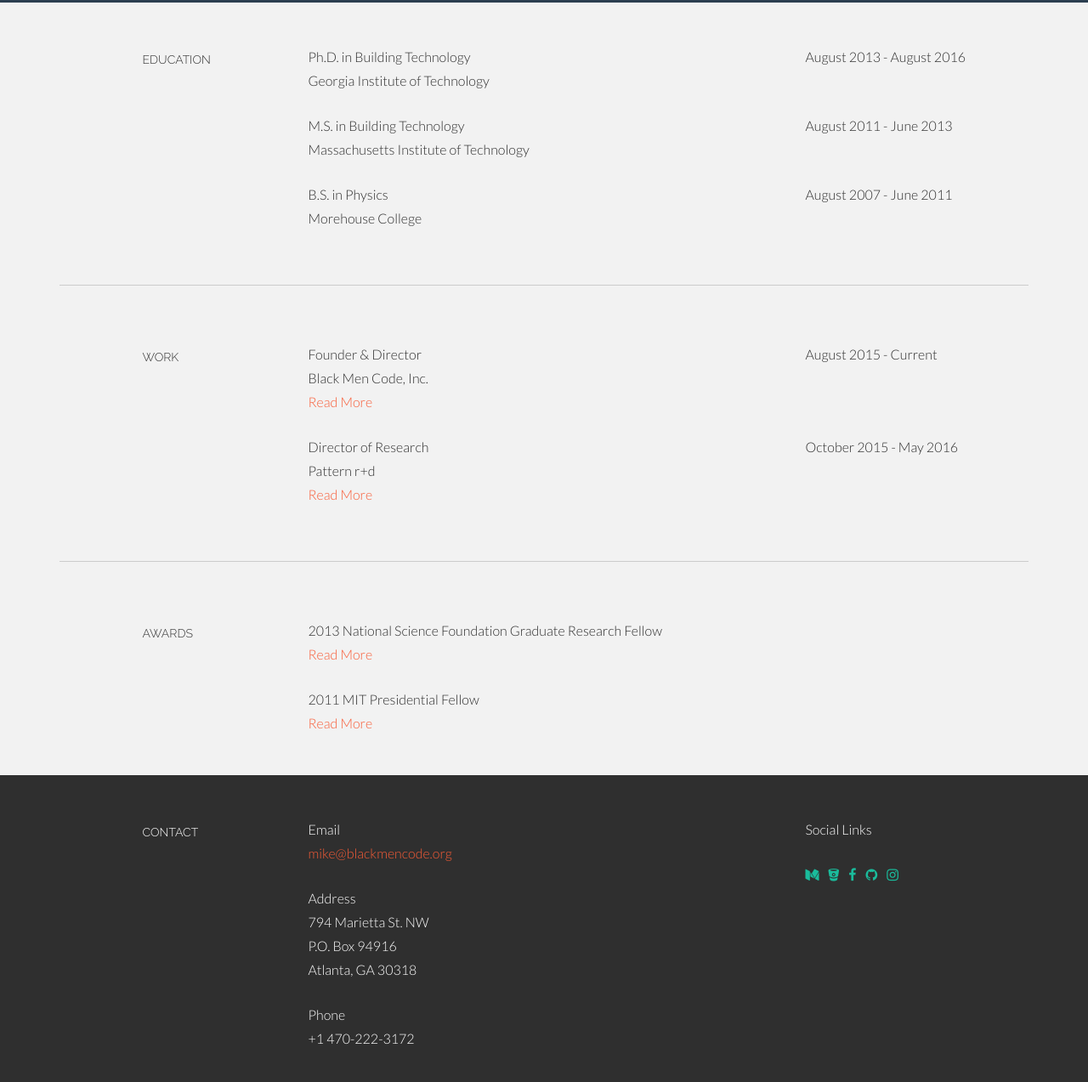
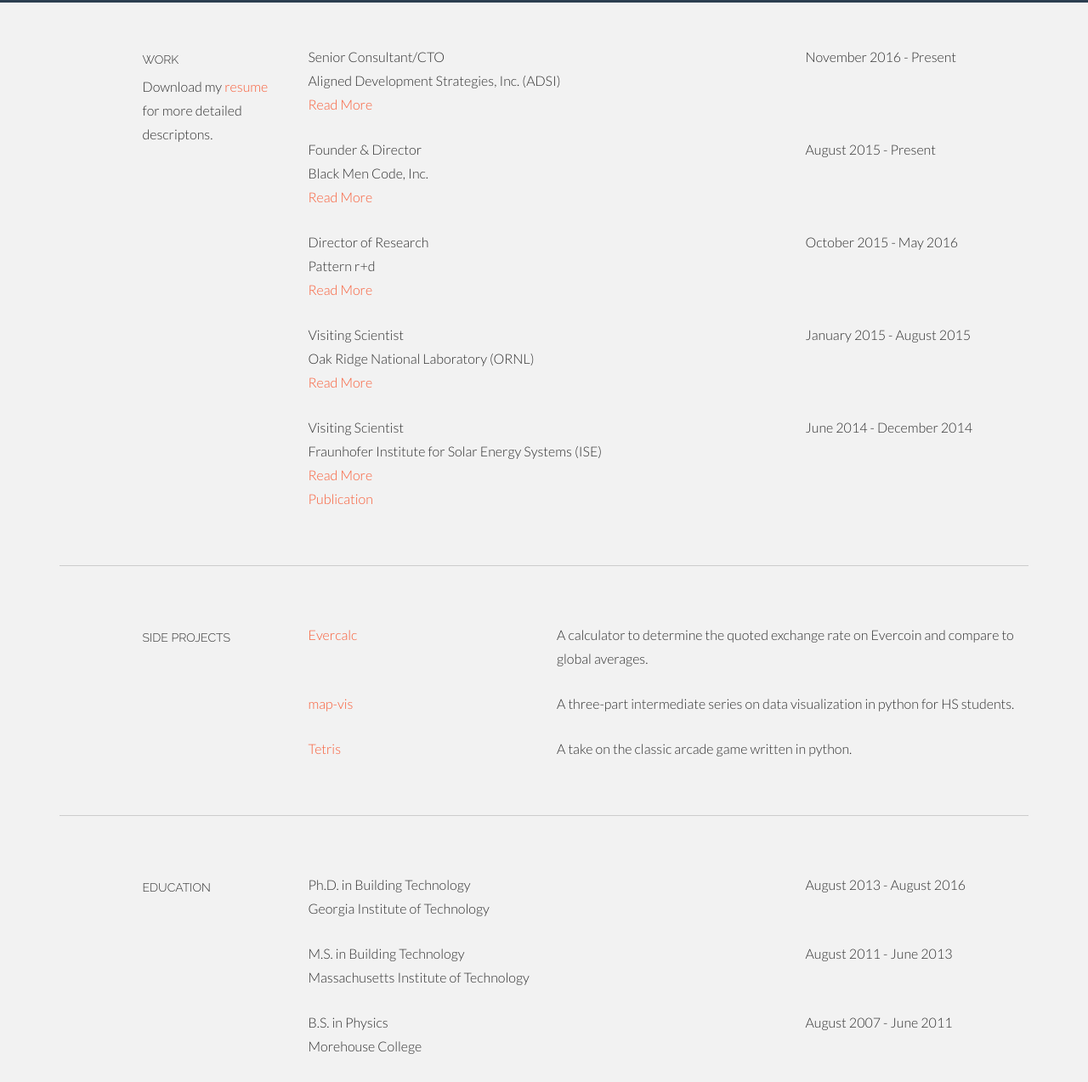
Before and after one commit to MStreet3/michaelanthonystreet.com, a plain HTML site: page index.html in a window 1280 px wide. Shown: the part 865-2138 px from the top of the page at 85% size. Drawn offline with nearby package versions, Linux system fonts and the light colour scheme.

Commit message:
updating resume page and add warning to evercalc

```diff
--- a/assets/css/main.css
+++ b/assets/css/main.css
@@ -153,7 +153,8 @@ a:after {
 
 /* Header Wrap */
 #headerwrap {
-	background: url(../img/header-bg.jpg) no-repeat center;
+	/* background: url(../img/header-bg.jpg) no-repeat center; */
+    background-color:black;
 	margin-top: 60px;
 	padding-top:140px;
 	text-align:center;
--- a/index.html
+++ b/index.html
@@ -42,6 +42,7 @@
 						<ul id="nav" class="nav">
 							<li class="menu-item"><a href="#about" title="About"><i class="fa fa-user"></i></a></li>
 							<li class="menu-item"><a href="#education" title="Education"><i class="fa fa-university"></i></a></li>
+                            <li class="menu-item"><a href="#side-projects" title="Side Projects"><i class="fa fa-wrench"></i></a></li>
 							<li class="menu-item"><a href="#awards" title="Awards"><i class="fa fa-trophy"></i></a></li>
 							<li class="menu-item"><a href="#contact" title="Contact"><i class="fa fa-envelope-o"></i></a></li>
 						</ul><!--/ uL#nav -->
@@ -59,7 +60,8 @@
         <div class="row centered">
             <div class="col-lg-12">
                 <h1>Michael A. Street, Ph.D.</h1>
-                <h3>mike@blackmencode.org</h3>
+                <h3><a href="mailto:mi.street@gmail.com">mi.street@gmail.com</a></h3>
+                <h3><a href="https://www.github.com/MStreet3" target="_blank">github.com/MStreet3</a></h3>
             </div><!--/.col-lg-12 -->
         </div><!--/.row -->
       </div><!--/.container -->
@@ -101,6 +103,130 @@
 		</div><!--/.container -->
 	</div><!--/ #intro -->
 
+      <!-- Work Section -->
+      <section id="work"></section>
+      <div class="container desc">
+          <div class="row">
+
+            <div class="col-lg-2 col-lg-offset-1">
+                  <h5>WORK</h5>
+                <p>Download my <a href="/assets/Street_M_Resume_Jun2018.pdf" target="_blank">resume</a> for more detailed descriptons.</p>
+            </div>
+
+          <div class="col-lg-6">
+                  <p>
+                      Senior Consultant/CTO<br />
+                      Aligned Development Strategies, Inc. (ADSI)<br />
+                      <a href="https://www.goadsi.com" target="_blank">Read More</a><br />
+                  </p>
+
+              </div>
+              <div class="col-lg-3">
+                  <p>November 2016 - Present</p>
+              </div>
+
+              <div class="col-lg-6">
+                  <p>
+                      Founder &amp; Director<br />
+                      Black Men Code, Inc.<br />
+                      <a href="http://www.blackmencode.org" target="_blank">Read More</a><br />
+                  </p>
+
+              </div>
+              <div class="col-lg-3">
+                  <p>August 2015 - Present</p>
+              </div>
+
+
+              <div class="col-lg-6 col-lg-offset-3">
+                  <p>
+                      Director of Research<br />
+                      Pattern r+d<br />
+                      <a href="http://www.patternarch.com/" target="_blank">Read More</a><br />
+                  </p>
+
+              </div>
+              <div class="col-lg-3">
+                  <p>October 2015 - May 2016</p>
+              </div>
+              <div class="col-lg-6 col-lg-offset-3">
+                  <p>
+                      Visiting Scientist<br />
+                      Oak Ridge National Laboratory (ORNL)<br />
+                      <a href="https://web.ornl.gov/sci/eere/amie/" target="_blank">Read More</a><br />
+                  </p>
+
+              </div>
+              <div class="col-lg-3">
+                  <p>January 2015 - August 2015</p>
+              </div>
+              <div class="col-lg-6 col-lg-offset-3">
+                  <p>
+                      Visiting Scientist<br />
+                      Fraunhofer Institute for Solar Energy Systems (ISE)<br />
+                      <a href="https://www.ise.fraunhofer.de/en.html" target="_blank">Read More</a><br />
+                      <a href="https://www.sciencedirect.com/science/article/pii/S037877881631252X" target="_blank">Publication</a>
+                  </p>
+
+              </div>
+              <div class="col-lg-3">
+                  <p>June 2014 - December 2014</p>
+              </div>
+          </div><!--/.row -->
+          <br>
+          <hr>
+      </div><!--/.container -->
+      <!-- About Section -->
+      <section id="side-projects"></section>
+      <div class="container desc">
+        <div class="row">
+
+            <!-- First row-->
+            <div class="col-lg-2 col-lg-offset-1">
+                <h5>SIDE PROJECTS</h5>
+            </div>
+
+                <div class="col-lg-3">
+                    <p>
+                        <a href="http://michaelanthonystreet.com/demos/evercoin/evercalc.html" target="_blank">Evercalc</a>
+                    </p>
+                </div>
+                <div class="col-lg-6">
+                    <p>
+                        A calculator to determine the quoted exchange rate on Evercoin and compare to global averages.
+                    </p>
+                    </div>
+
+            <!-- Second Row-->
+            <div class="col-lg-3 col-lg-offset-3">
+                <p>
+                    <a href="https://github.com/MStreet3/map-vis" target="_blank">map-vis</a>
+                </p>
+            </div>
+            <div class="col-lg-6">
+                <p>
+                    A three-part intermediate series on data visualization in python for HS students.
+                </p>
+            </div>
+
+            <!-- Third Row -->
+            <div class="col-lg-3 col-lg-offset-3">
+                <p>
+                    <a href="https://github.com/MStreet3/tetris" target="_blank">Tetris</a>
+                </p>
+            </div>
+            <div class="col-lg-6">
+                <p>
+                    A take on the classic arcade game written in python.
+                </p>
+            </div>
+        </div>
+
+          <br>
+          <hr>
+
+      </div>
+
           <!-- Education Section -->
           <section id="education"></section>
           <div class="container desc">
@@ -110,19 +236,22 @@
                       <h5>EDUCATION</h5>
                   </div>
                   <div class="col-lg-6">
-					<p>Ph.D. in Building Technology<br/>
-				       Georgia Institute of Technology <br/>
+                      <p>
+                          Ph.D. in Building Technology<br />
+                          Georgia Institute of Technology <br />
                       </p>
                   </div>
                   <div class="col-lg-3">
-					<p>August 2013 - August 2016
+                      <p>
+                          August 2013 - August 2016
                       </p>
                   </div>
 
                   <!-- Second Row-->
                   <div class="col-lg-6 col-lg-offset-3">
-					<p>M.S. in Building Technology<br/>
-					   Massachusetts Institute of Technology<br/>
+                      <p>
+                          M.S. in Building Technology<br />
+                          Massachusetts Institute of Technology<br />
                       </p>
                   </div>
                   <div class="col-lg-3">
@@ -131,8 +260,9 @@
 
                   <!-- Third Row-->
                   <div class="col-lg-6 col-lg-offset-3">
-					<p>B.S. in Physics<br/>
-					   Morehouse College<br/>
+                      <p>
+                          B.S. in Physics<br />
+                          Morehouse College<br />
                       </p>
                   </div>
                   <div class="col-lg-3">
@@ -143,41 +273,6 @@
               <br>
               <hr> <!-- horizontal rule -->
           </div><!--/.container -->
-
-    <!-- Work Section -->
-    <section id="work"></section>
-	<div class="container desc">
-		<div class="row">
-				<div class="col-lg-2 col-lg-offset-1">
-					<h5>WORK</h5>
-				</div>
-				<div class="col-lg-6">
-					<p>Founder &amp; Director<br/>
-				       Black Men Code, Inc.<br/>
-                       <a href="http://www.blackmencode.org" target="_blank">Read More</a><br/>
-					</p>
-
-				</div>
-				<div class="col-lg-3">
-					<p>August 2015 - Current</p>
-				</div>
-
-
-				<div class="col-lg-6 col-lg-offset-3">
-					<p>Director of Research<br/>
-				       Pattern r+d<br/>
-                       <a href="http://www.patternarch.com/" target="_blank">Read More</a><br/>
-					</p>
-
-				</div>
-				<div class="col-lg-3">
-					<p>October 2015 - May 2016</p>
-				</div>
-		</div><!--/.row -->
-		<br>
-		<hr>
-	</div><!--/.container -->
-
           <!--AWARDS DESCRIPTION -->
           <section id="awards"></section>
           <div class="container desc">
@@ -186,22 +281,22 @@
                       <h5>AWARDS</h5>
                   </div>
                   <div class="col-lg-6">
-					<p>2013 National Science Foundation Graduate Research Fellow<br/>
-						<a href="https://www.nsfgrfp.org/" target="_blank">Read More</a><br/>
+                      <p>
+                          2013 National Science Foundation Graduate Research Fellow<br />
+                          <a href="https://www.nsfgrfp.org/" target="_blank">Read More</a><br />
                       </p>
                   </div>
 
                   <div class="col-lg-6 col-lg-offset-3">
-            <p>2011 MIT Presidential Fellow<br/>
+                      <p>
+                          2011 MIT Presidential Fellow<br />
                           <a href="http://web.mit.edu/provost/presfellow/" target="_blank">Read More</a>
                       </p>
                   </div>
               </div>
-		<br/>
+              <br />
               <!--<hr/>-->
           </div><!--/.container -->
-
-
           <!--FOOTER DESCRIPTION -->
           <section id="contact"></section>
           <div id="footwrap">
@@ -211,16 +306,13 @@
                           <h5>CONTACT</h5>
                       </div>
                       <div class="col-lg-6">
-					<p>Email<br/>
-				       <a href="mailto:mike@blackmencode.org" target="_blank">mike@blackmencode.org</a><br/>
+                          <p>
+                              Email<br />
+                              <a href="mailto:mi.street@gmail.com" target="_blank">mi.street@gmail.com</a><br />
                           </p>
-					<p>Address<br/>
-						794 Marietta St. NW<br/>
-                        P.O. Box 94916 <br/>
-						Atlanta, GA 30318 <br/>
-					</p>
-					<p>Phone<br/>
-						+1 470-222-3172 <br/>
+                          <p>
+                              Phone<br />
+                              +1 470-222-3172 <br />
                           </p>
                       </div>
                       <div class="col-lg-3">
```
Also changed, not shown: demos/evercoin/evercalc.html (+3 -0 lines). Lines whose indentation alone changed are shown as unchanged.
